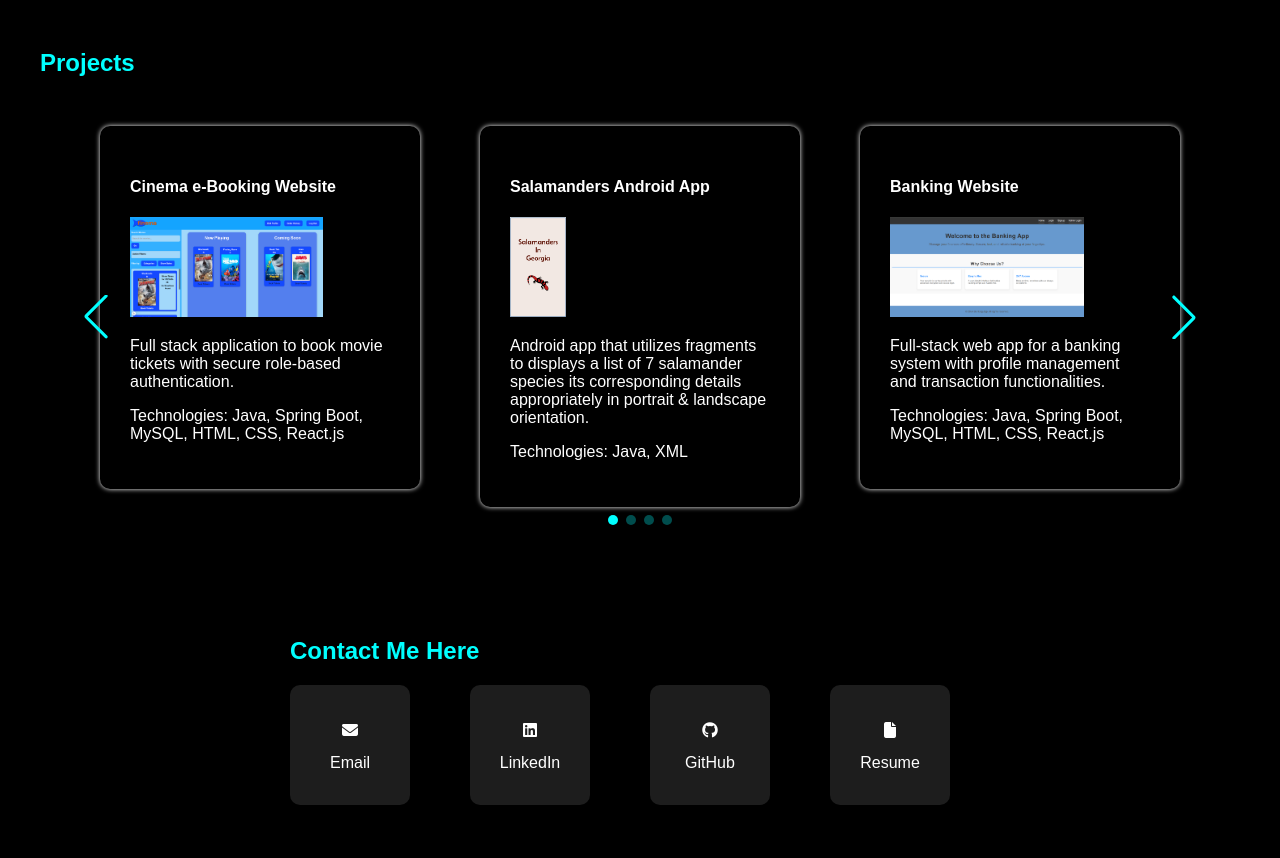
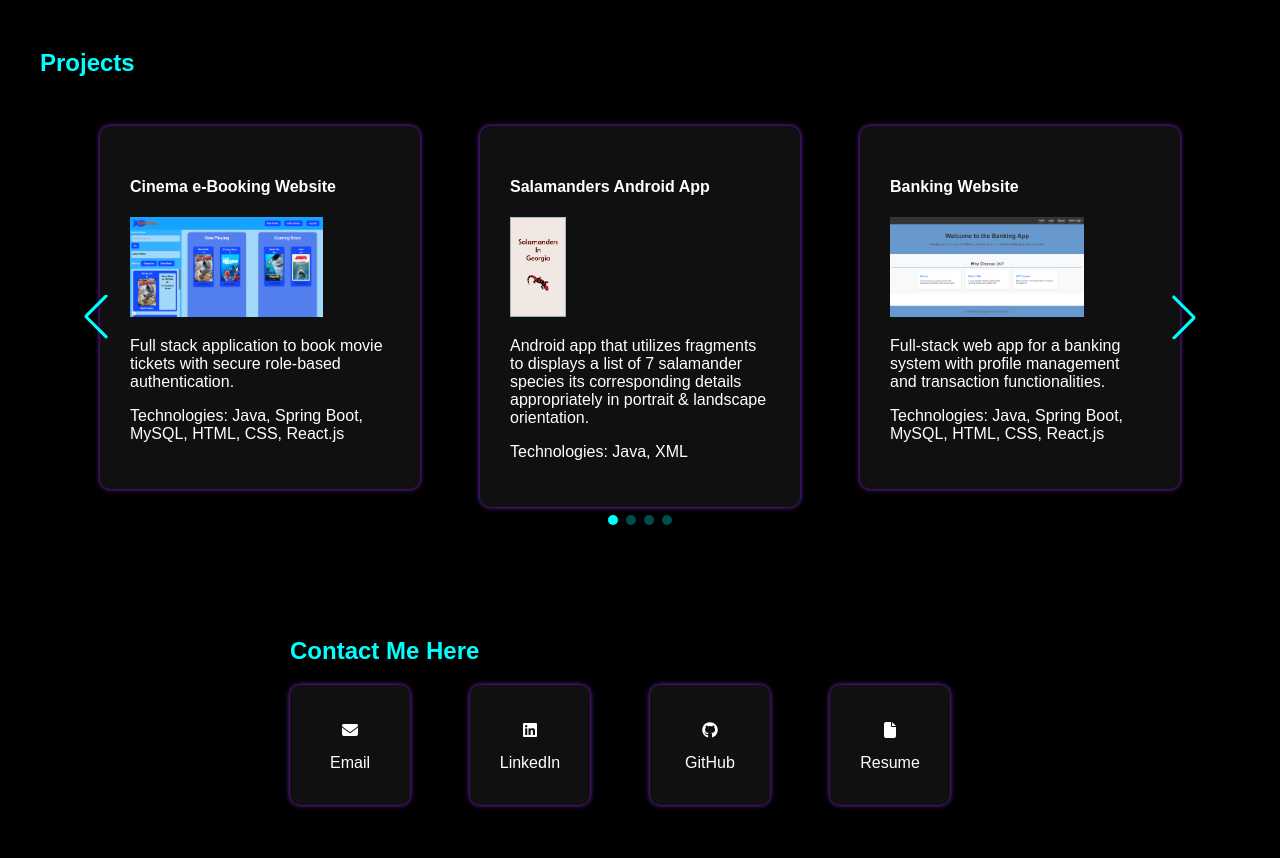
Before and after one commit to nehaau2305/Portfolio, a plain HTML site: page index.html in a window 1280 px wide. Shown: the part 1260-2118 px from the top of the page. Drawn offline with nearby package versions, Linux system fonts and the light colour scheme.

Commit message:
card stylistic changes: background color & box shadow

```diff
--- a/css/style.css
+++ b/css/style.css
@@ -1,6 +1,6 @@
 :root{
   --base-color: rgb(0, 0, 0); /* background */
-  --base-variant: rgb(29, 29, 29); /* panels or cards */
+  --base-variant: rgb(16, 16, 16); /* panels or cards */
   --text-color: rgb(255, 255, 255); /* main text, titles, important info */
   --secondary-text: rgb(0, 255, 255); /* captions, subtitles, etc */
   --primary-color: rgb(0, 255, 255); /* navbar, main items, buttons, glow? */
@@ -249,7 +249,8 @@ h2 {
 
 .card {
   padding: 30px;
-  box-shadow: 0 0 5px  var(--text-color);
+  box-shadow: 0 0 5px  var(--accent-color);
+  background: var(--base-variant);
   border-radius: 10px;
   overflow: hidden;
   margin: 20px;
@@ -257,7 +258,7 @@ h2 {
 }
 
 .card:hover {
-  box-shadow: 0 0 12px  var(--accent-color);
+  box-shadow: 0 0 20px  var(--accent-color);
   transform: scale(1.05);
 }
 
@@ -289,12 +290,13 @@ h2 {
   flex-direction: column;
   justify-content: center;
   align-items: center;
+  background: var(--base-variant);
+  box-shadow: 0 0 5px  var(--accent-color);
   width: 100px;
   height: 100px;
   padding: 20px 10px 0px 10px;  border-radius: 10px;
   cursor: pointer;
   transition: transform 0.2s;
-  background-color:  var(--base-variant);
 }
 
 .contact-card:hover {
```
